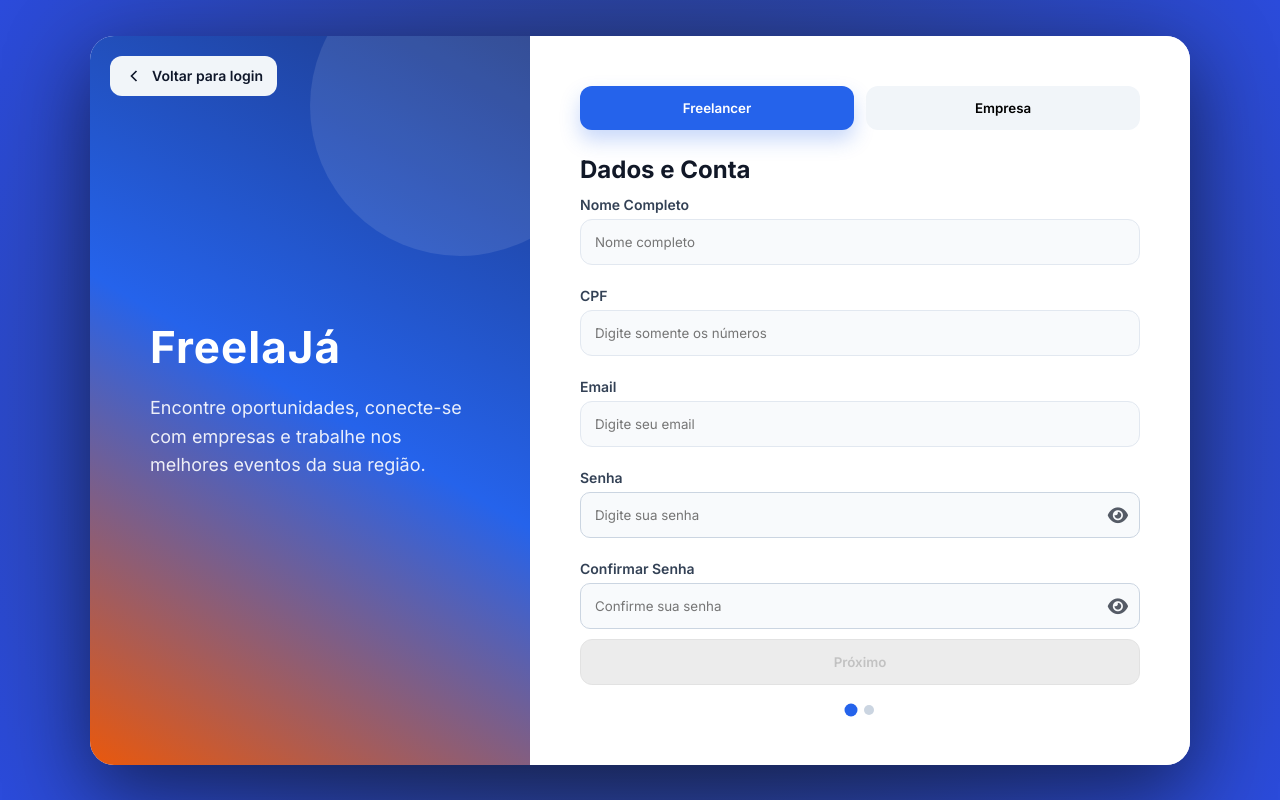
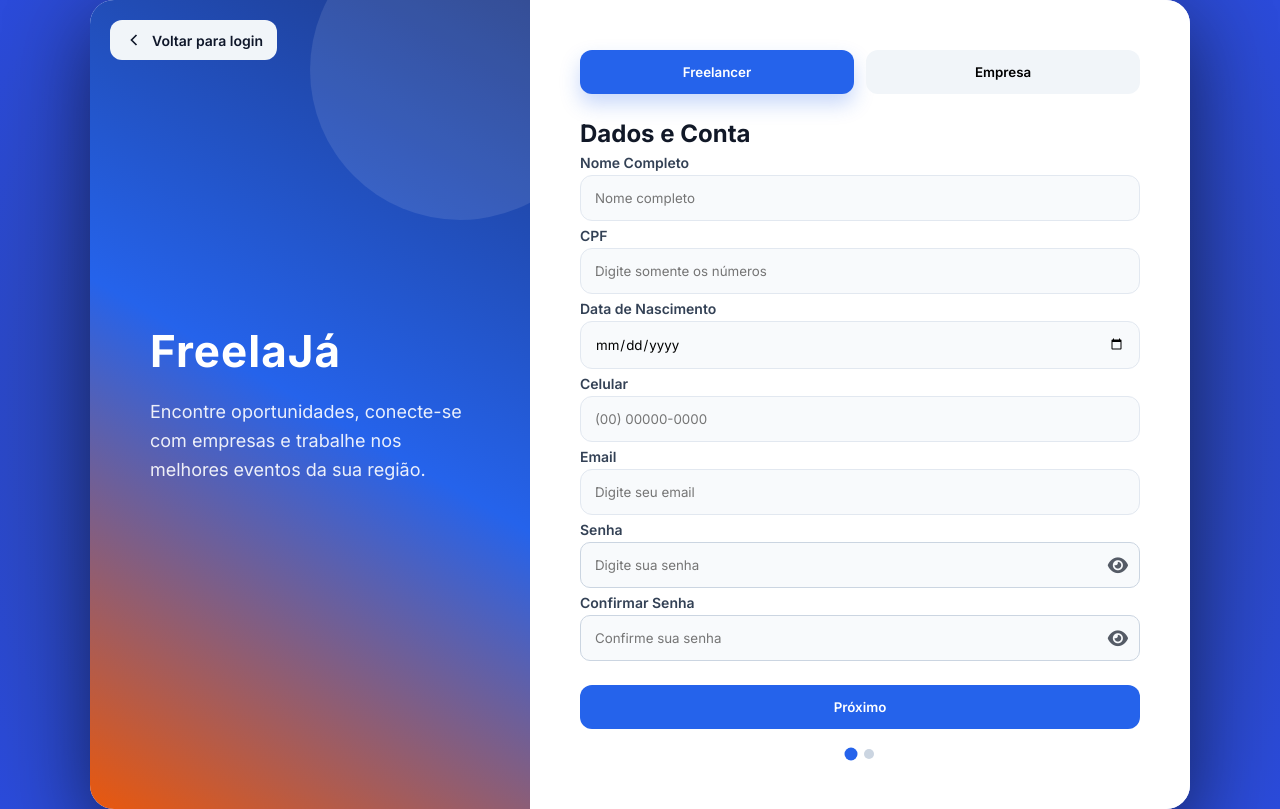
Before and after one commit to Ayshathayna/FreelaJa, a Django app: page /cadastro/ in a window 1280 px wide. Run offline with Django 3.2, Linux system fonts and the light colour scheme.

Commit message:
fix: novos campos em cadastro e layout

```diff
--- a/core/templates/404.html
+++ b/core/templates/404.html
@@ -14,6 +14,8 @@
 <body>
 
 <div class="error-container">
+
+    <div class="error-logo">Freela<span>Já</span></div>
 
     <h1 class="error-code">
         404
--- a/core/templates/errors/403.html
+++ b/core/templates/errors/403.html
@@ -15,6 +15,8 @@
 <body>
 
 <div class="error-container">
+
+    <div class="error-logo">Freela<span>Já</span></div>
 
     <h1 class="error-code">
         403
--- a/core/templates/errors/500.html
+++ b/core/templates/errors/500.html
@@ -15,6 +15,8 @@
 <body>
 
 <div class="error-container">
+
+    <div class="error-logo">Freela<span>Já</span></div>
 
     <h1 class="error-code">
         500
--- a/usuario/forms.py
+++ b/usuario/forms.py
@@ -1,5 +1,6 @@
 from django import forms
 from django.contrib.auth.forms import AuthenticationForm
+from django.db import transaction
 from .models import Usuario
 from perfis.models import Freelancer, Empresa
 from django.contrib.auth.hashers import make_password
@@ -71,6 +72,19 @@ class CadastroFreelancerForm(forms.Form):
         })
     )
 
+    dataNascimento = forms.DateField(
+        widget=forms.DateInput(attrs={
+            'type': 'date'
+        })
+    )
+
+    celular = forms.CharField(
+        max_length=20,
+        widget=forms.TextInput(attrs={
+            'placeholder': '(00) 00000-0000'
+        })
+    )
+
     interesses = forms.MultipleChoiceField(
         choices=Freelancer.INTERESSES,
         required=True,
@@ -124,7 +138,7 @@ class CadastroFreelancerForm(forms.Form):
         cleaned_data = super().clean()
 
         senha = cleaned_data.get('password')
-        confirmar = cleaned_data.get('confirmar_senha_freelancer')
+        confirmar = cleaned_data.get('confirmar_senha')
 
         if senha and confirmar and senha != confirmar:
             raise forms.ValidationError(
@@ -148,20 +162,24 @@ class CadastroFreelancerForm(forms.Form):
 
     def save(self):
 
-        usuario = Usuario.objects.create_user(
-            username=self.cleaned_data['email'],
-            email=self.cleaned_data['email'],
-            password=self.cleaned_data['password'],
-            tipo_usuario='freelancer'
-        )
+        with transaction.atomic():
 
-        freelancer = Freelancer.objects.create(
-            usuario=usuario,
-            nomeCompleto=self.cleaned_data['nomeCompleto'],
-            cpf=self.cleaned_data['cpf'],
-            experiencia=self.cleaned_data['experiencia'],
-            interesses=self.cleaned_data['interesses']
-        )
+            usuario = Usuario.objects.create_user(
+                username=self.cleaned_data['email'],
+                email=self.cleaned_data['email'],
+                password=self.cleaned_data['password'],
+                tipo_usuario='freelancer'
+            )
+
+            freelancer = Freelancer.objects.create(
+                usuario=usuario,
+                nomeCompleto=self.cleaned_data['nomeCompleto'],
+                cpf=self.cleaned_data['cpf'],
+                dataNascimento=self.cleaned_data['dataNascimento'],
+                celular=self.cleaned_data['celular'],
+                experiencia=self.cleaned_data['experiencia'],
+                interesses=self.cleaned_data['interesses']
+            )
 
         return freelancer
 
@@ -207,10 +225,10 @@ class CadastroEmpresaForm(forms.Form):
 
 
 
-    site = forms.URLField(
+    site = forms.CharField(
         required=False,
-        widget=forms.URLInput(attrs={
-            'placeholder': 'https://seusite.com.br'
+        widget=forms.TextInput(attrs={
+            'placeholder': 'seusite.com.br'
         })
     )
 
@@ -272,19 +290,20 @@ class CadastroEmpresaForm(forms.Form):
 
     def save(self):
 
+        with transaction.atomic():
 
-        usuario = Usuario.objects.create_user(
+            usuario = Usuario.objects.create_user(
                 username=self.cleaned_data['email'],
                 email=self.cleaned_data['email'],
                 password=self.cleaned_data['password'],
                 tipo_usuario='empresa'
             )
-        empresa = Empresa.objects.create(
-            usuario=usuario,
-            nomeFantasia=self.cleaned_data['nomeFantasia'],
-            cnpj=self.cleaned_data['cnpj'],
-            descricao=self.cleaned_data['descricao'],
-            site=self.cleaned_data['site']
-        )
+            empresa = Empresa.objects.create(
+                usuario=usuario,
+                nomeFantasia=self.cleaned_data['nomeFantasia'],
+                cnpj=self.cleaned_data['cnpj'],
+                descricao=self.cleaned_data['descricao'],
+                site=self.cleaned_data['site']
+            )
 
         return empresa
--- a/usuario/static/css/cadastro.css
+++ b/usuario/static/css/cadastro.css
@@ -102,13 +102,13 @@ body{
 /* *********************************** INPUTS ********************************************************************** */
 
 .input-group{
-    margin-bottom:10px;
-    margin-top: 12px;
+    margin-bottom:0;
+    margin-top: 6px;
 }
 
 .input-group label{
     display:block;
-    margin-bottom:6px;
+    margin-bottom:4px;
     font-weight:600;
     color:#334155;
     font-size:14px;
@@ -223,6 +223,7 @@ body{
     display:flex;
     gap:12px;
     margin-top:auto;
+    padding-top:24px;
 }
 
 .next-btn,
--- a/usuario/static/js/cadastro.js
+++ b/usuario/static/js/cadastro.js
@@ -133,14 +133,12 @@ document.addEventListener("DOMContentLoaded", () => {
         }
 
         function updateStepActions() {
-            const step = steps[current];
-            const nextBtn = step.querySelector('.next-btn');
-            const submitBtnAtStep = step.querySelector('button[type="submit"]');
-            const valid = isStepValid(step);
-
-            if (nextBtn) nextBtn.disabled = !valid;
-            if (submitBtnAtStep) submitBtnAtStep.disabled = !valid;
-            if (submitBtn && !submitBtnAtStep) submitBtn.disabled = !valid;
+            // Os botões permanecem sempre clicáveis. A validação acontece no
+            // clique (validarStep), que exibe os erros e bloqueia o avanço.
+            // Não desabilitamos os botões aqui para evitar que o usuário fique
+            // preso (ex.: após um erro do servidor os campos de senha voltam
+            // vazios e travariam o botão "Próximo").
+            isStepValid(steps[current]);
         }
 
         function attachStepInputListeners() {
@@ -297,8 +295,21 @@ document.addEventListener("DOMContentLoaded", () => {
         });
     }
 
+    function formatCelular(value) {
+        const d = value.replace(/\D/g, "").slice(0, 11);
+        if (d.length <= 10) {
+            return d
+                .replace(/(\d{2})(\d)/, "($1) $2")
+                .replace(/(\d{4})(\d{1,4})$/, "$1-$2");
+        }
+        return d
+            .replace(/(\d{2})(\d)/, "($1) $2")
+            .replace(/(\d{5})(\d{1,4})$/, "$1-$2");
+    }
+
     applyDocumentoMask(document.getElementById("id_cpf"), formatCpf);
     applyDocumentoMask(document.getElementById("id_cnpj"), formatCnpj);
+    applyDocumentoMask(document.getElementById("id_celular"), formatCelular);
 
     /* ===================== SENHAS ===================== */
 
--- a/usuario/templates/cadastro.html
+++ b/usuario/templates/cadastro.html
@@ -92,6 +92,21 @@
 
                         </div>
                         <small id="cpf-feedback" style="display:none;"></small>
+
+                        <div class="input-group">
+
+                            <label>Data de Nascimento</label>
+                            {{ freelancer_form.dataNascimento }}
+
+                        </div>
+
+                        <div class="input-group">
+
+                            <label>Celular</label>
+                            {{ freelancer_form.celular }}
+
+                        </div>
+                        <small id="celular-feedback" style="display:none;"></small>
 
                         <div class="input-group">
                             <label>Email</label>
```
Also changed, not shown: core/static/css/errors.css (+12 -0 lines), perfis/models.py (+12 -0 lines), vagas/models.py (+22 -4 lines), vagas/templates/candidaturas.html (+4 -4 lines), vagas/views.py (+7 -2 lines).
